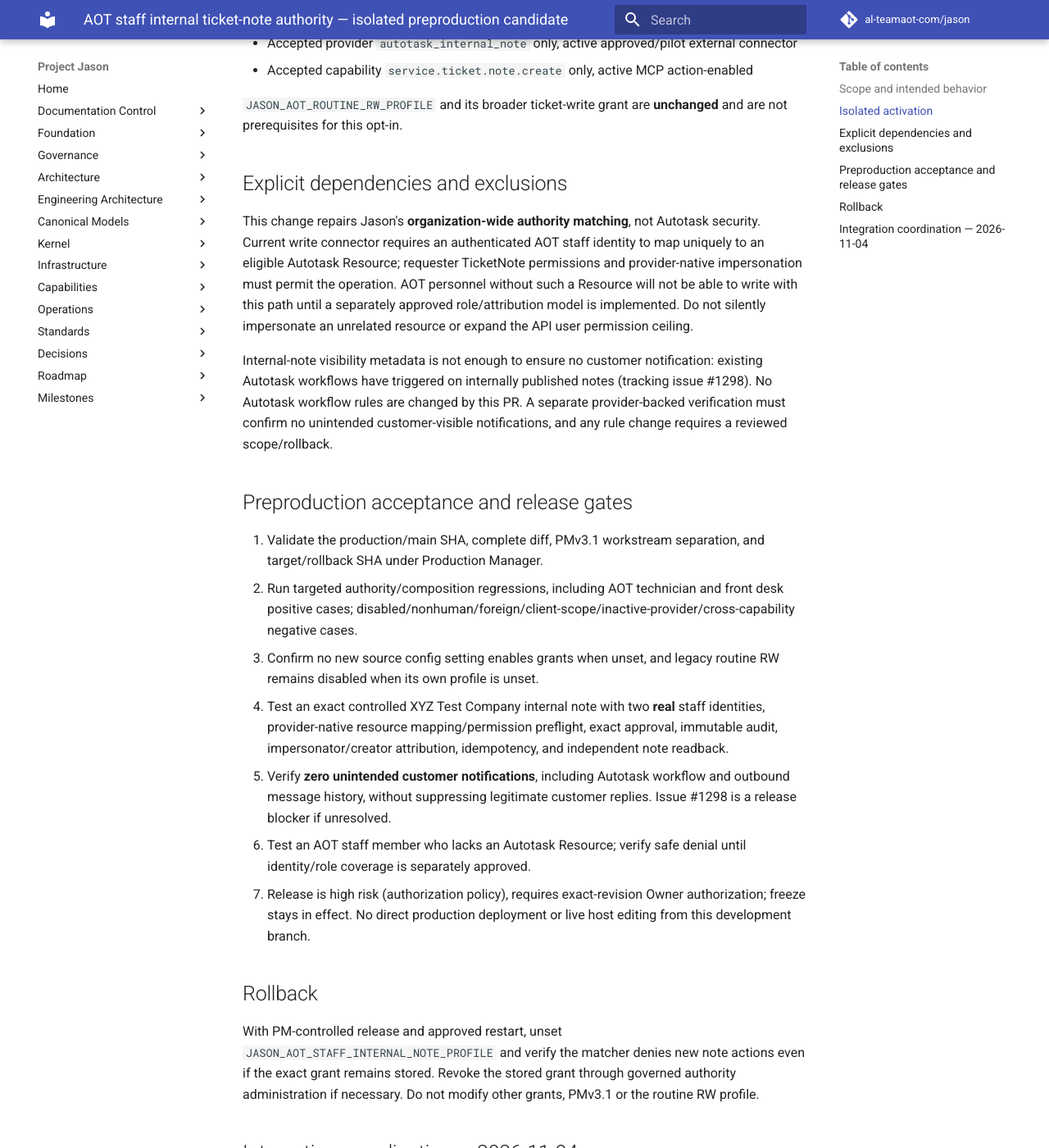
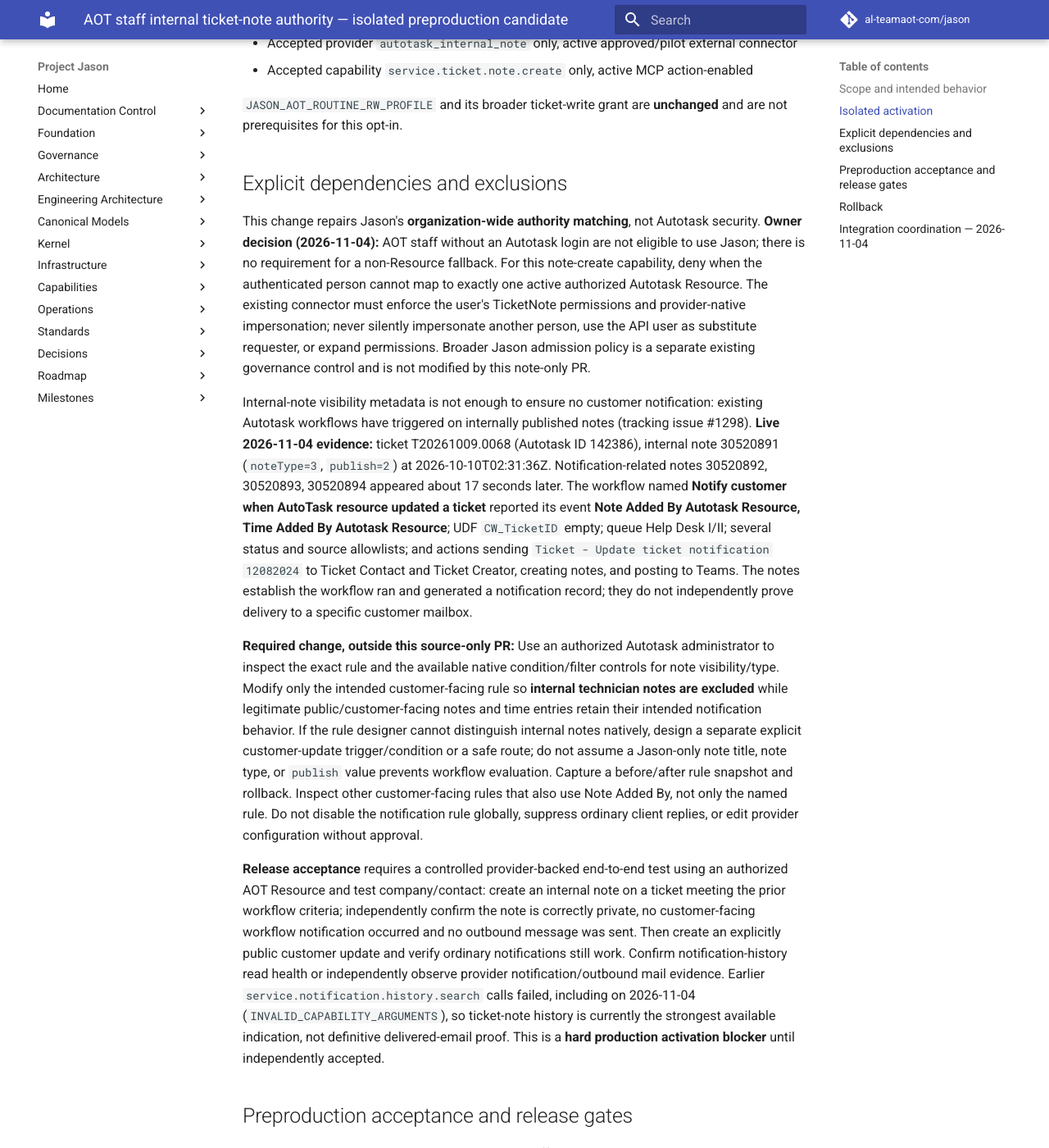
Before and after one commit to al-teamaot-com/jason, an MkDocs documentation site: the page built from docs/operations/AOT-Staff-Internal-Note-Authority.md, in a window 1280 px wide and 1400 px high, scrolled down 1053 px. Shown: the whole window at 82% size. Built offline with MkDocs 1.6.1 and Material for MkDocs 9.7.7, drawn with Linux system fonts in a browser that asks for light colours; comment, search, counter and statistics services are not loaded; some of the changed text lies outside the part shown.

Commit message:
Record Autotask-login requirement and provider-proven customer notification blocker

```diff
--- a/docs/operations/AOT-Staff-Internal-Note-Authority.md
+++ b/docs/operations/AOT-Staff-Internal-Note-Authority.md
@@ -4,7 +4,7 @@
 
 ## Scope and intended behavior
 
-An authenticated active AOT human may directly ask Jason to create an internal Autotask ticket note under existing JKD-001 governed execution. This is **only** `service.ticket.note.create`. It does not authorize ticket create/update, note update, deletion, customer notifications, endpoint actions or service-principal autonomy.
+An authenticated active AOT human who has an active, authorized Autotask login/Resource may directly ask Jason to create an internal Autotask ticket note under existing JKD-001 governed execution. This is **only** `service.ticket.note.create`. It does not authorize ticket create/update, note update, deletion, customer notifications, endpoint actions or service-principal autonomy.
 
 The exact standing grant requires `PermissionMode.EXECUTE` **with `approval_required=True`**. Existing MCP authenticated-imperative approval processing must record an exact, short-lived, audited approval for the instruction and bind the provider execution plan; the grant does not bypass this control.
 
@@ -31,9 +31,13 @@
 
 ## Explicit dependencies and exclusions
 
-This change repairs Jason's **organization-wide authority matching**, not Autotask security. Current write connector requires an authenticated AOT staff identity to map uniquely to an eligible Autotask Resource; requester TicketNote permissions and provider-native impersonation must permit the operation. AOT personnel without such a Resource will not be able to write with this path until a separately approved role/attribution model is implemented. Do not silently impersonate an unrelated resource or expand the API user permission ceiling.
+This change repairs Jason's **organization-wide authority matching**, not Autotask security. **Owner decision (2026-11-04):** AOT staff without an Autotask login are not eligible to use Jason; there is no requirement for a non-Resource fallback. For this note-create capability, deny when the authenticated person cannot map to exactly one active authorized Autotask Resource. The existing connector must enforce the user's TicketNote permissions and provider-native impersonation; never silently impersonate another person, use the API user as substitute requester, or expand permissions. Broader Jason admission policy is a separate existing governance control and is not modified by this note-only PR.
 
-Internal-note visibility metadata is not enough to ensure no customer notification: existing Autotask workflows have triggered on internally published notes (tracking issue #1298). No Autotask workflow rules are changed by this PR. A separate provider-backed verification must confirm no unintended customer-visible notifications, and any rule change requires a reviewed scope/rollback.
+Internal-note visibility metadata is not enough to ensure no customer notification: existing Autotask workflows have triggered on internally published notes (tracking issue #1298). **Live 2026-11-04 evidence:** ticket T20261009.0068 (Autotask ID 142386), internal note 30520891 (`noteType=3`, `publish=2`) at 2026-10-10T02:31:36Z. Notification-related notes 30520892, 30520893, 30520894 appeared about 17 seconds later. The workflow named **Notify customer when AutoTask resource updated a ticket** reported its event **Note Added By Autotask Resource, Time Added By Autotask Resource**; UDF `CW_TicketID` empty; queue Help Desk I/II; several status and source allowlists; and actions sending `Ticket - Update ticket notification 12082024` to Ticket Contact and Ticket Creator, creating notes, and posting to Teams. The notes establish the workflow ran and generated a notification record; they do not independently prove delivery to a specific customer mailbox.
+
+**Required change, outside this source-only PR:** Use an authorized Autotask administrator to inspect the exact rule and the available native condition/filter controls for note visibility/type. Modify only the intended customer-facing rule so **internal technician notes are excluded** while legitimate public/customer-facing notes and time entries retain their intended notification behavior. If the rule designer cannot distinguish internal notes natively, design a separate explicit customer-update trigger/condition or a safe route; do not assume a Jason-only note title, note type, or `publish` value prevents workflow evaluation. Capture a before/after rule snapshot and rollback. Inspect other customer-facing rules that also use Note Added By, not only the named rule. Do not disable the notification rule globally, suppress ordinary client replies, or edit provider configuration without approval.
+
+**Release acceptance** requires a controlled provider-backed end-to-end test using an authorized AOT Resource and test company/contact: create an internal note on a ticket meeting the prior workflow criteria; independently confirm the note is correctly private, no customer-facing workflow notification occurred and no outbound message was sent. Then create an explicitly public customer update and verify ordinary notifications still work. Confirm notification-history read health or independently observe provider notification/outbound mail evidence. Earlier `service.notification.history.search` calls failed, including on 2026-11-04 (`INVALID_CAPABILITY_ARGUMENTS`), so ticket-note history is currently the strongest available indication, not definitive delivered-email proof. This is a **hard production activation blocker** until independently accepted.
 
 ## Preproduction acceptance and release gates
 
@@ -42,7 +46,7 @@
 3. Confirm no new source config setting enables grants when unset, and legacy routine RW remains disabled when its own profile is unset.
 4. Test an exact controlled XYZ Test Company internal note with two **real** staff identities, provider-native resource mapping/permission preflight, exact approval, immutable audit, impersonator/creator attribution, idempotency, and independent note readback.
 5. Verify **zero unintended customer notifications**, including Autotask workflow and outbound message history, without suppressing legitimate customer replies. Issue #1298 is a release blocker if unresolved.
-6. Test an AOT staff member who lacks an Autotask Resource; verify safe denial until identity/role coverage is separately approved.
+6. Test an AOT staff member who lacks an active authorized Autotask Resource; verify safe denial with no fallback, according to Owner's 2026-11-04 policy.
 7. Release is high risk (authorization policy), requires exact-revision Owner authorization; freeze stays in effect. No direct production deployment or live host editing from this development branch.
 
 ## Rollback
```
